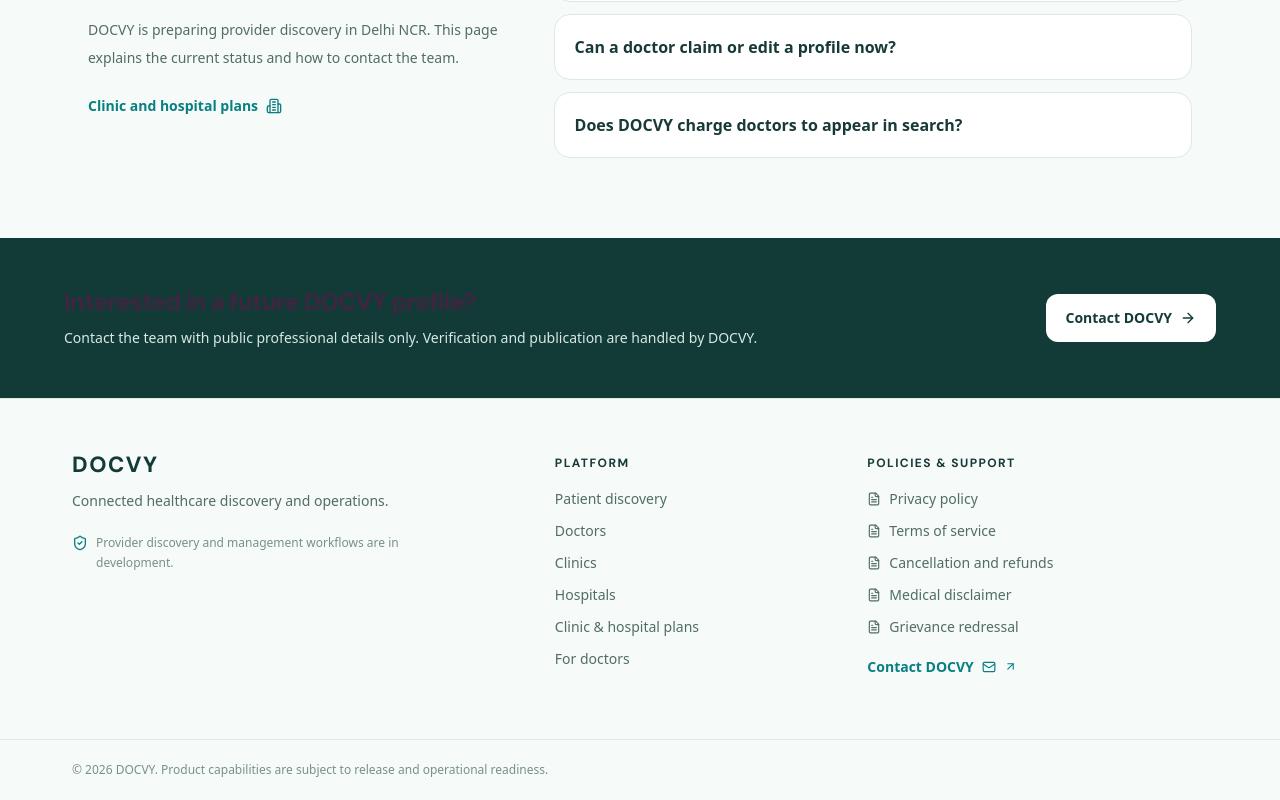
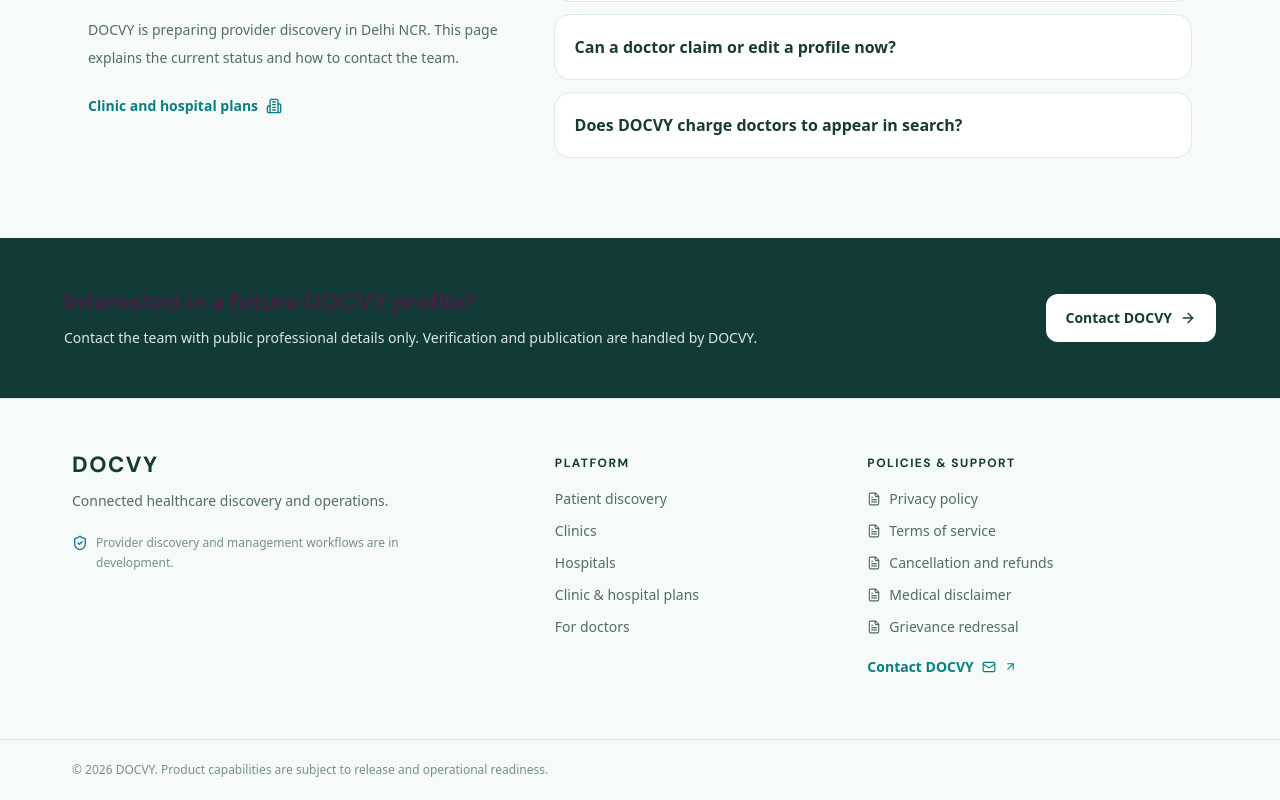
Before and after one commit to rishimartin816-ui/Docvy, a Next.js app: page /for-doctors in a window 1280 px wide. Shown: the part 1785-2585 px from the top of the page. Built offline with nearby package versions, Linux system fonts and the light colour scheme.

Commit message:
Route footer doctor link to provider onboarding

```diff
--- a/components/Footer.tsx
+++ b/components/Footer.tsx
@@ -3,7 +3,6 @@ import { ArrowUpRight, FileText, Mail, ShieldCheck } from "lucide-react";
 
 const platformLinks = [
   ["/#discovery", "Patient discovery"],
-  ["/#doctors", "Doctors"],
   ["/#clinics", "Clinics"],
   ["/#hospitals", "Hospitals"],
 ] as const;
```
